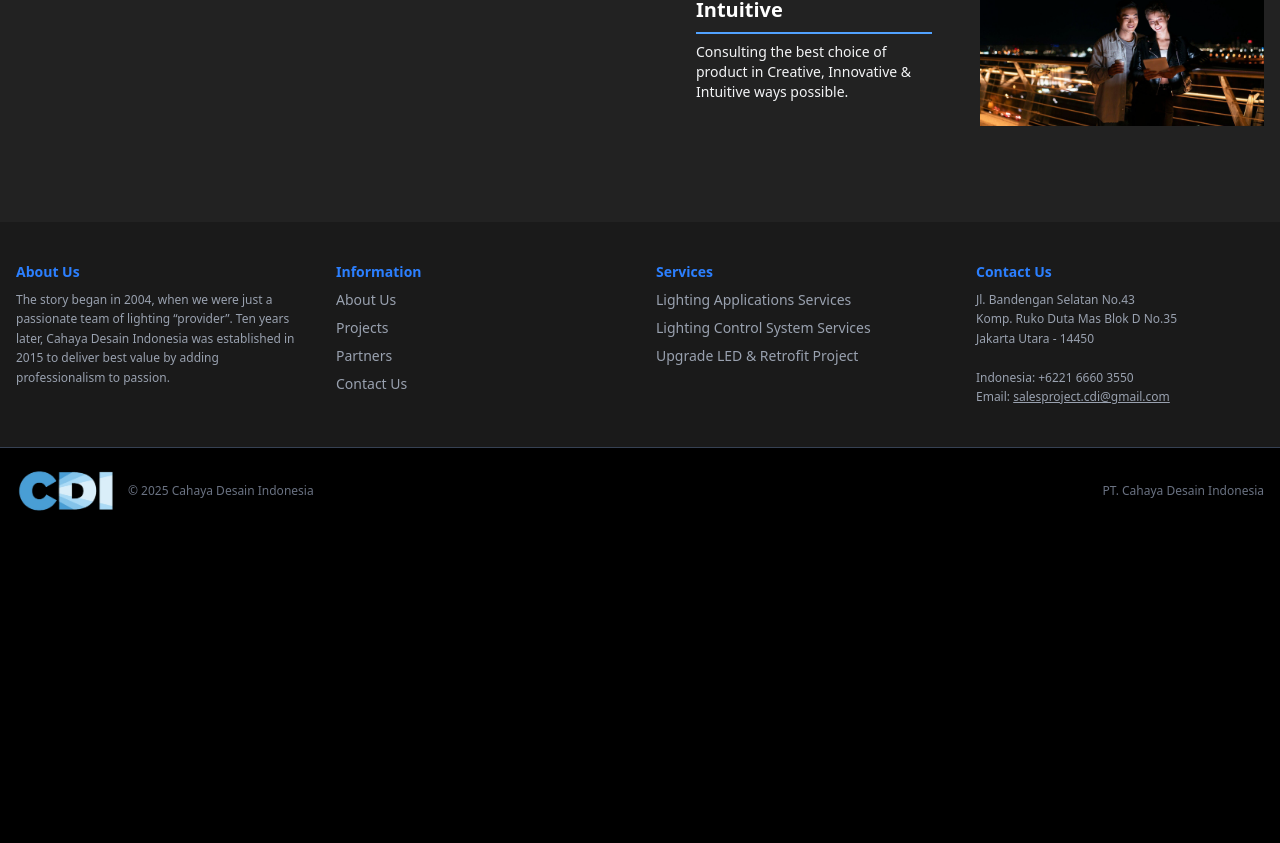
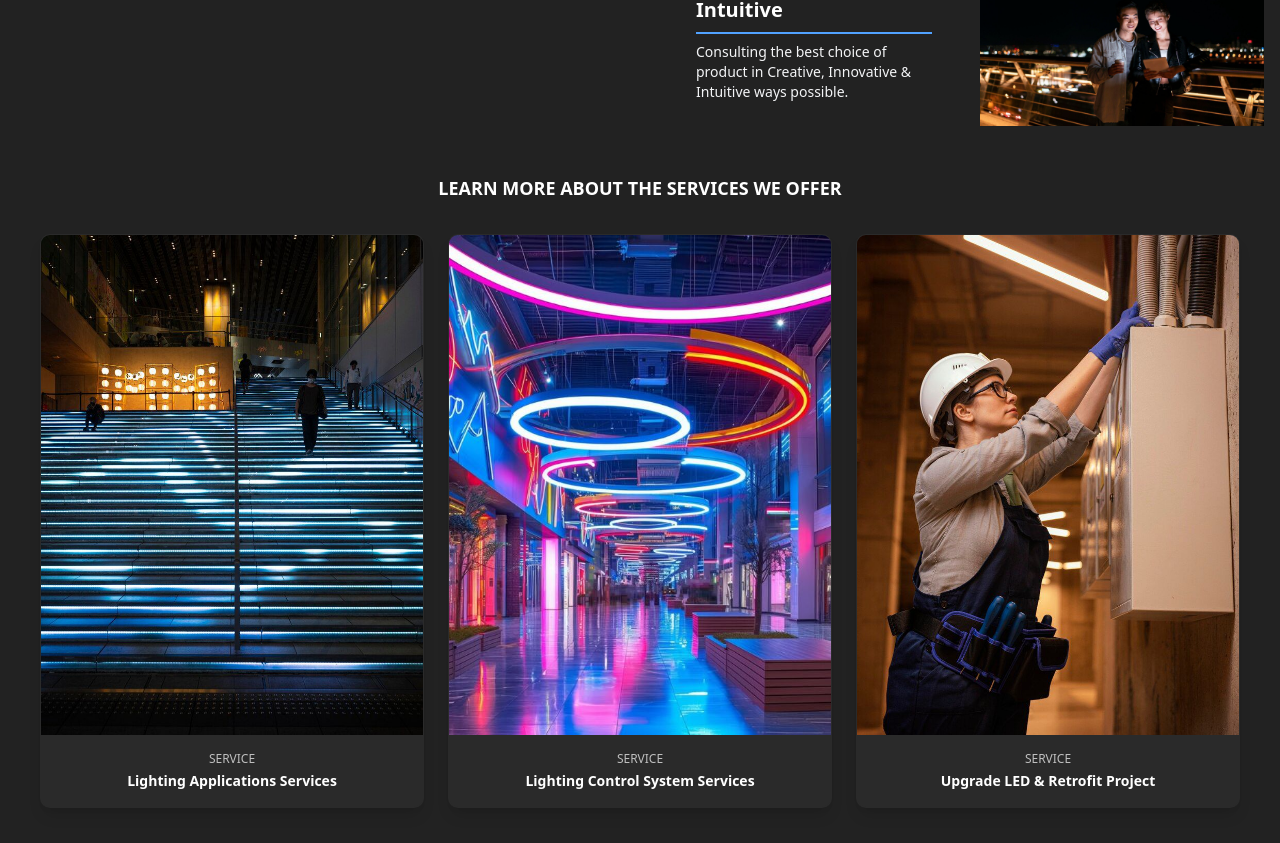
Before and after one commit to altern-digital/cdi_next, a Next.js app: page /about in a window 1280 px wide. Shown: the part 1497-2340 px from the top of the page. Before the commit the page ends 2031 px from the top, so only its background shows below. Built offline with nearby package versions, Linux system fonts and the light colour scheme.

Commit message:
update about us menu

```diff
--- a/app/about/component/content.tsx
+++ b/app/about/component/content.tsx
@@ -1,8 +1,27 @@
+"use client";
+
 import Image from "next/image";
+import { useState } from "react";
+
+const services = [
+  {
+    title: "Lighting Applications Services",
+    img: "/lighting_application.jpg",
+  },
+  {
+    title: "Lighting Control System Services",
+    img: "/lighting_control.jpg",
+  },
+  {
+    title: "Upgrade LED & Retrofit Project",
+    img: "/upgrade_LED.jpg",
+  },
+];
 
 export function Content() {
+  const [hoveredIndex, setHoveredIndex] = useState<number | null>(null);
   return (
-    <section className="bg-[#222222] text-white py-16 md:py-24">
+    <section className="bg-[#222222] text-white py-16 md:py-24 flex flex-col items-center">
       <div className="container mx-auto px-4">
         <div className="grid grid-cols-1 lg:grid-cols-2 gap-12 lg:gap-16">
           {/* Left Column: Main Title and Text Content */}
@@ -121,6 +140,44 @@
           </div>
         </div>
       </div>
+      <div className="container mx-auto px-4 py-12">
+        <h3 className="text-center text-lg text-white font-semibold mb-8">
+          LEARN MORE ABOUT THE SERVICES WE OFFER
+        </h3>
+
+        <div className="grid grid-cols-1 sm:grid-cols-2 md:grid-cols-3 gap-6 max-w-[1200px] mx-auto">
+          {services.map((service, index) => (
+            <div
+              key={index}
+              className="group relative bg-[#2a2a2a] border border-transparent rounded-lg overflow-hidden shadow-lg cursor-pointer transition-all duration-300"
+              onMouseEnter={() => setHoveredIndex(index)}
+              onMouseLeave={() => setHoveredIndex(null)}
+            >
+              {/* Image */}
+              <div className="relative w-full h-[500px]">
+                <Image
+                  src={service.img}
+                  alt={service.title}
+                  fill
+                  className="object-cover transition duration-300 group-hover:scale-105 hover:opacity-50"
+                />
+              </div>
+
+              {/* Text Area */}
+              <div
+                className={`relative text-center p-4 text-sm font-medium z-10 transition-colors duration-300 ${
+                  hoveredIndex === index
+                    ? "bg-gradient-to-r from-orange-500 to-purple-700"
+                    : "bg-[#2a2a2a]"
+                }`}
+              >
+                <p className="uppercase text-white/70 text-xs mb-1">Service</p>
+                <h3 className="font-semibold text-white">{service.title}</h3>
+              </div>
+            </div>
+          ))}
+        </div>
+      </div>
     </section>
   );
 }
```
